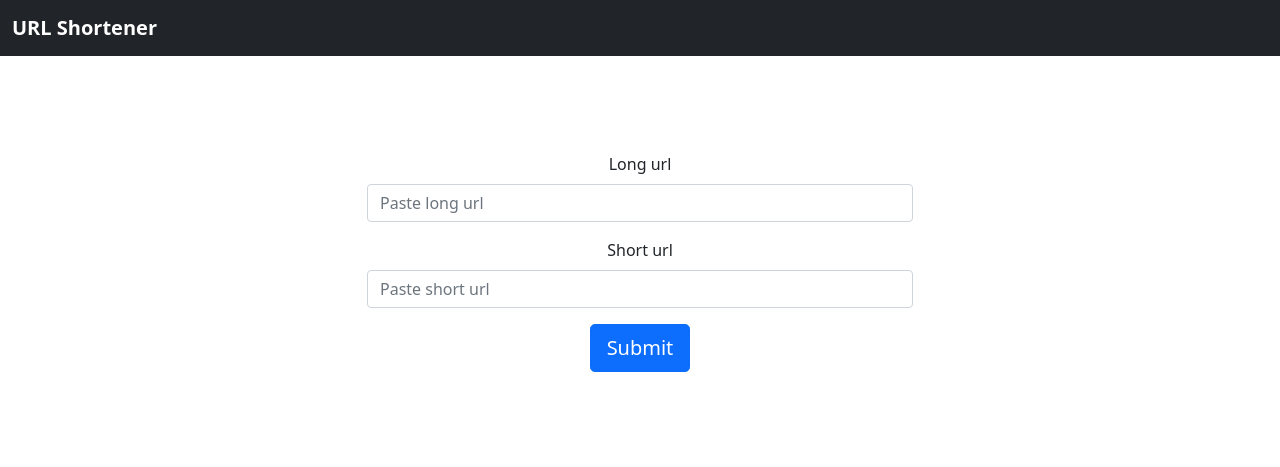
After one commit to hitnik/url_shortener, a Python web app: template app/templates/index.html in a window 1280 px wide. The commit adds this page. Shown: the top 467 px of the page. Run offline with Jinja, Linux system fonts and the light colour scheme; the template is opened without the code that fills it, so the values that code supplies are empty.

Commit message:
index template

```diff
--- a/app/templates/base.j2
+++ b/app/templates/base.html
@@ -11,6 +11,22 @@
     <title>URL shortener</title>
 </head>
 <body>
-{% block content %}{% endblock %}
+<header>
+<nav class="navbar navbar-dark bg-dark">
+    <div class="container-fluid">
+        <a href={{ url_for('index') }} class="navbar-brand d-flex align-items-center"><strong>URL Shortener</strong></a>
+    </div>
+</nav>
+</header>
+<main>
+    <section class="py-5 text-center container">
+    <div class="row py-lg-5">
+      <div class="col-lg-6 col-md-8 mx-auto">
+        {% block content %}{% endblock %}
+      </div>
+    </div>
+  </section>
+</main>
+
 </body>
 </html>
--- /dev/null
+++ b/app/templates/index.html
@@ -0,0 +1,17 @@
+{% extends 'base.html' %}
+
+{% block content %}
+    <div>
+        <form>
+            <div class="mb-3">
+                <label for="long" class="form-label">Long url</label>
+                <input name="long" class="form-control" id="long", placeholder="Paste long url">
+            </div>
+            <div class="mb-3">
+                <label for="short" class="form-label">Short url</label>
+                <input name="short" class="form-control" id="short" placeholder="Paste short url">
+            </div>
+            <button type="submit" class="btn btn-primary btn-lg">Submit</butto >
+        </form>
+    <div>
+{% endblock content %}
--- a/app/templates/index.j2
+++ /dev/null
@@ -1,5 +0,0 @@
-{% extends 'base.j2' %}
-
-{% block content %}
-<p>Hello World</p>
-{% endblock content %}
```
